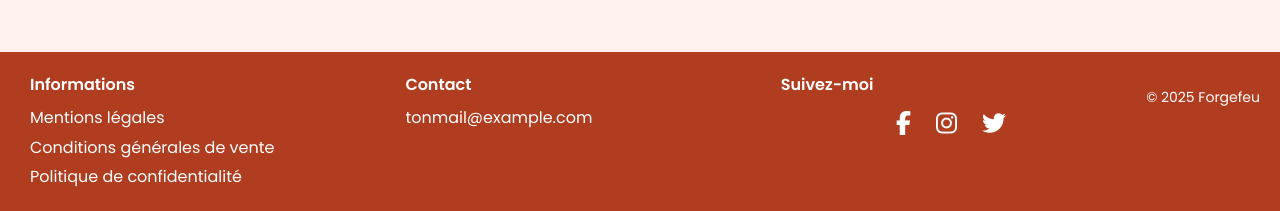
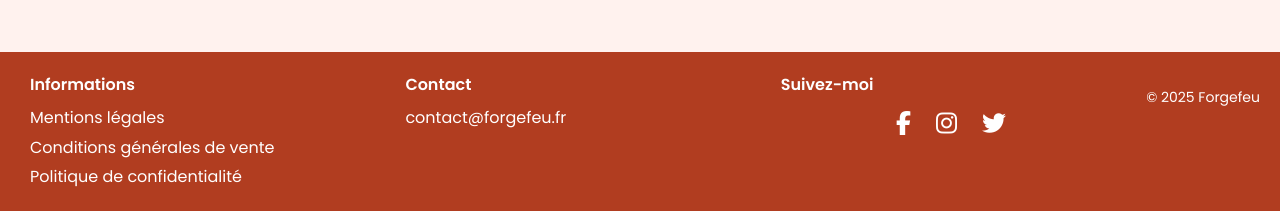
Before and after one commit to Yaen-Ghost/forgefeu, a Jekyll site: the page built from apropos.html, in a window 1280 px wide. Shown: the part 686-897 px from the top of the page. Built offline with Jekyll 4.4.1, drawn with Linux system fonts in a browser that asks for light colours.

Commit message:
Update default.html

```diff
--- a/_layouts/default.html
+++ b/_layouts/default.html
@@ -3,7 +3,7 @@
 <head>
   <meta charset="UTF-8">
   <meta name="viewport" content="width=device-width, initial-scale=1.0">
-  <title>{{ page.title }} | {{ site.title }}</title>
+  <title>{{ page.title }}</title>
 
   <!-- Favicon -->
   <link rel="icon" type="image/png" href="{{ '/images/favicon.ico' | relative_url }}">
@@ -60,7 +60,7 @@
 
       <div class="footer-column">
         <h4>Contact</h4>
-        <p><a href="mailto:tonmail@example.com">tonmail@example.com</a></p>
+        <p><a href="mailto:contact@forgefeu.fr">contact@forgefeu.fr</a></p>
       </div>
 
       <div class="footer-column">
```
